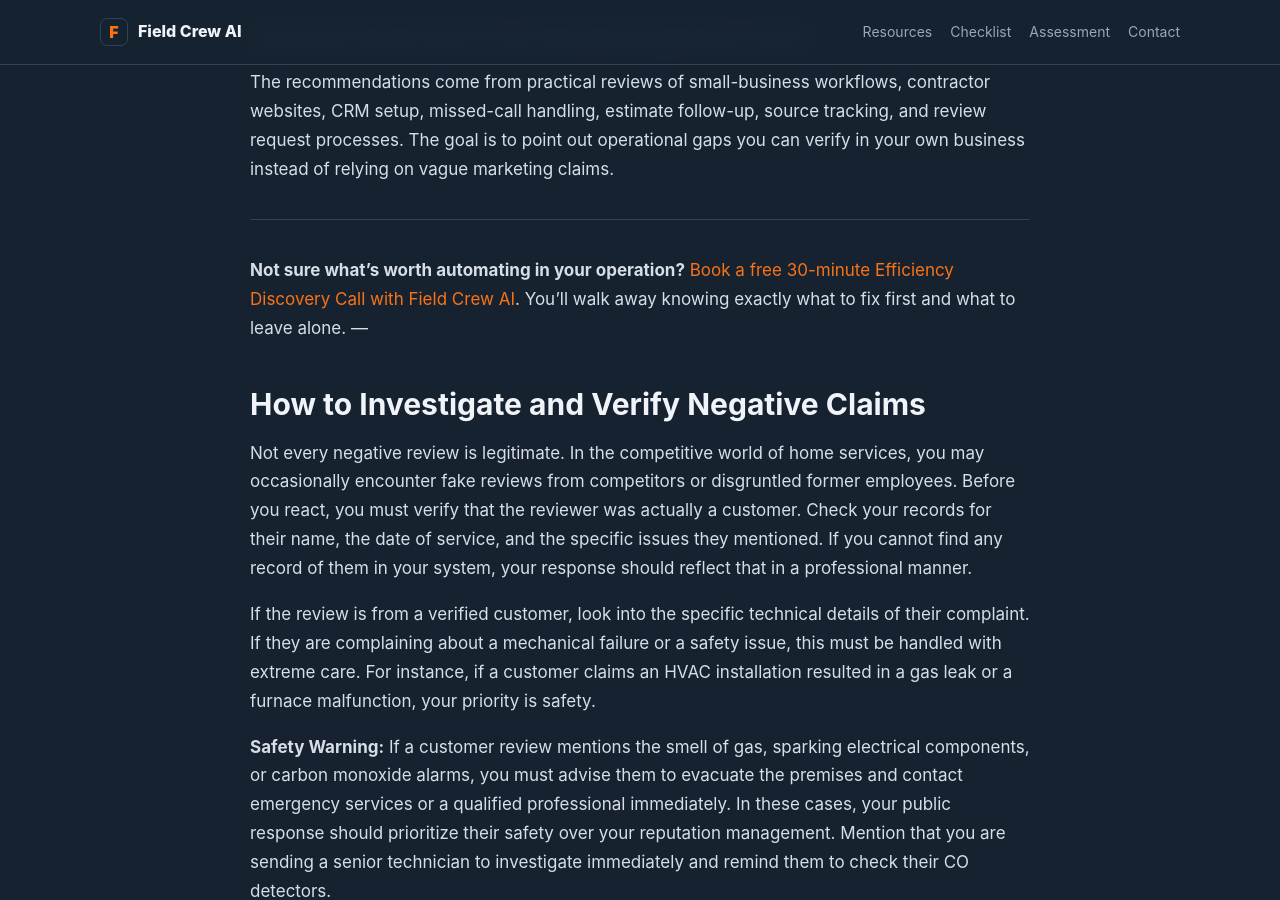
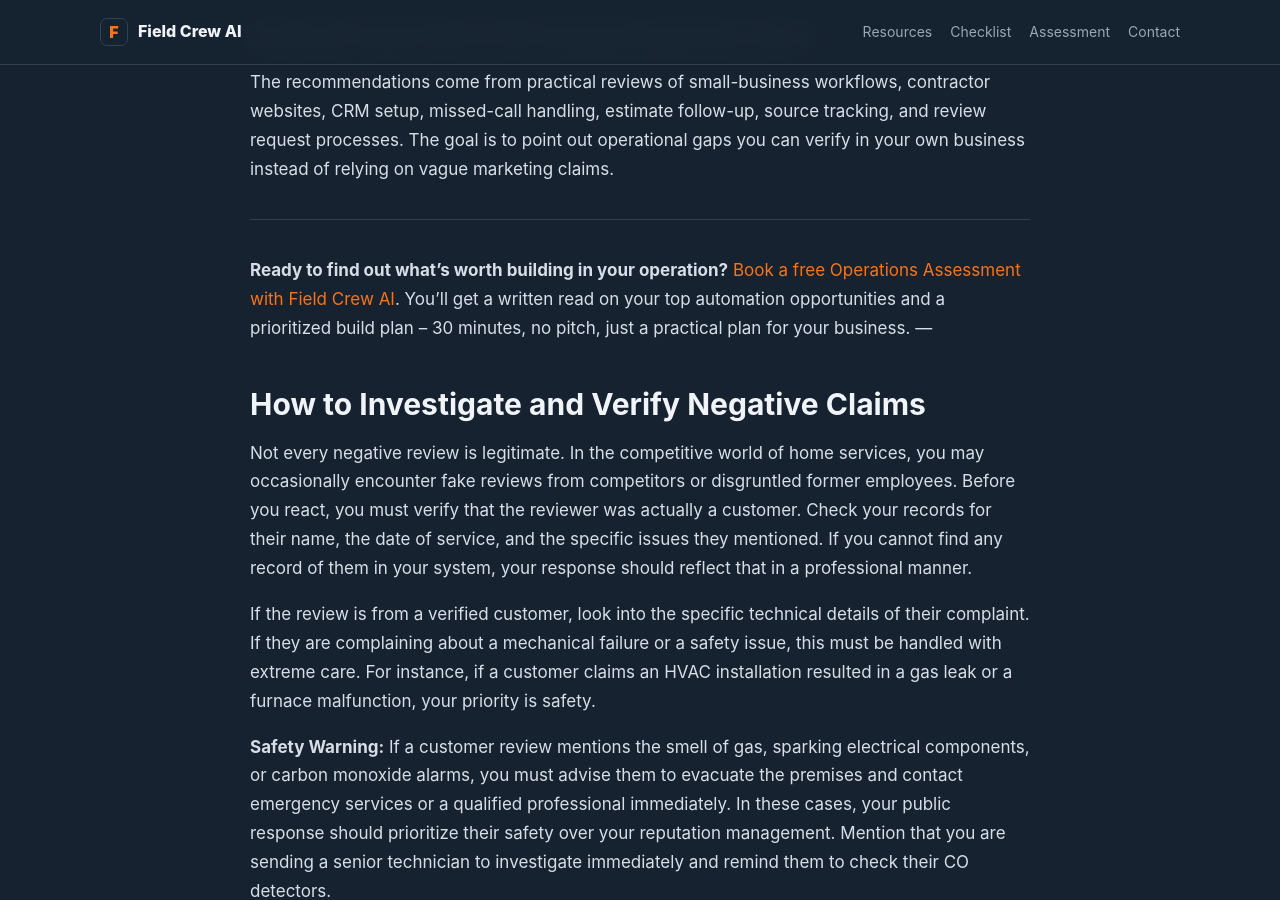
Before and after one commit to Josh-Szepesi/fieldcrewai, a Jekyll site: the page built from _posts/2026-05-22-contractor-negative-reviews.md, in a window 1280 px wide and 900 px high, scrolled down 4346 px. Built offline with Jekyll 4.4.1, drawn with Linux system fonts in a browser that asks for light colours; some of the changed text lies outside the part shown.

Commit message:
content: fix internal links and update CTA to assessment model

```diff
--- a/_posts/2026-05-22-contractor-negative-reviews.md
+++ b/_posts/2026-05-22-contractor-negative-reviews.md
@@ -40,7 +40,7 @@ If the customer does call, listen more than you talk. Often, a negative review i
 
 - [AI Lead Response for Contractors: Book More Jobs in Minutes](/blog/using-ai-to-respond-to-leads-faster/)
 - [Why Most Contractor Websites Don't Generate Leads](/blog/contractor-website-leads/)
-- [How to Track Your Marketing ROI as a Contractor](/blog/2026-04-29-how-to-track-your-marketing-roi-as-a-contractor/)
+- [How to Track Your Marketing ROI as a Contractor](/blog/how-to-track-your-marketing-roi-as-a-contractor/)
 
 ## Frequently Asked Questions
 
@@ -57,7 +57,7 @@ Not always. Many contractors already have enough tooling inside their phone syst
 The recommendations come from practical reviews of small-business workflows, contractor websites, CRM setup, missed-call handling, estimate follow-up, source tracking, and review request processes. The goal is to point out operational gaps you can verify in your own business instead of relying on vague marketing claims.
 
 ---
-**Not sure what's worth automating in your operation?** [Book a free 30-minute Efficiency Discovery Call with Field Crew AI](https://fieldcrewai.com/#assessment). You'll walk away knowing exactly what to fix first and what to leave alone.
+**Ready to find out what's worth building in your operation?** [Book a free Operations Assessment with Field Crew AI](https://fieldcrewai.com/#assessment). You'll get a written read on your top automation opportunities and a prioritized build plan -- 30 minutes, no pitch, just a practical plan for your business.
 ---
 
 ## How to Investigate and Verify Negative Claims
@@ -123,7 +123,7 @@ Handling contractor negative reviews is an essential skill for any modern home s
 - [Using AI to Respond to Leads Faster](/blog/using-ai-to-respond-to-leads-faster/)
 
 ---
-**Not sure what's worth automating in your operation?** [Book a free 30-minute Efficiency Discovery Call with Field Crew AI](https://fieldcrewai.com/#assessment). You'll walk away knowing exactly what to fix first and what to leave alone.
+**Ready to find out what's worth building in your operation?** [Book a free Operations Assessment with Field Crew AI](https://fieldcrewai.com/#assessment). You'll get a written read on your top automation opportunities and a prioritized build plan -- 30 minutes, no pitch, just a practical plan for your business.
 ---
 
 <div class="author-bio">
```
